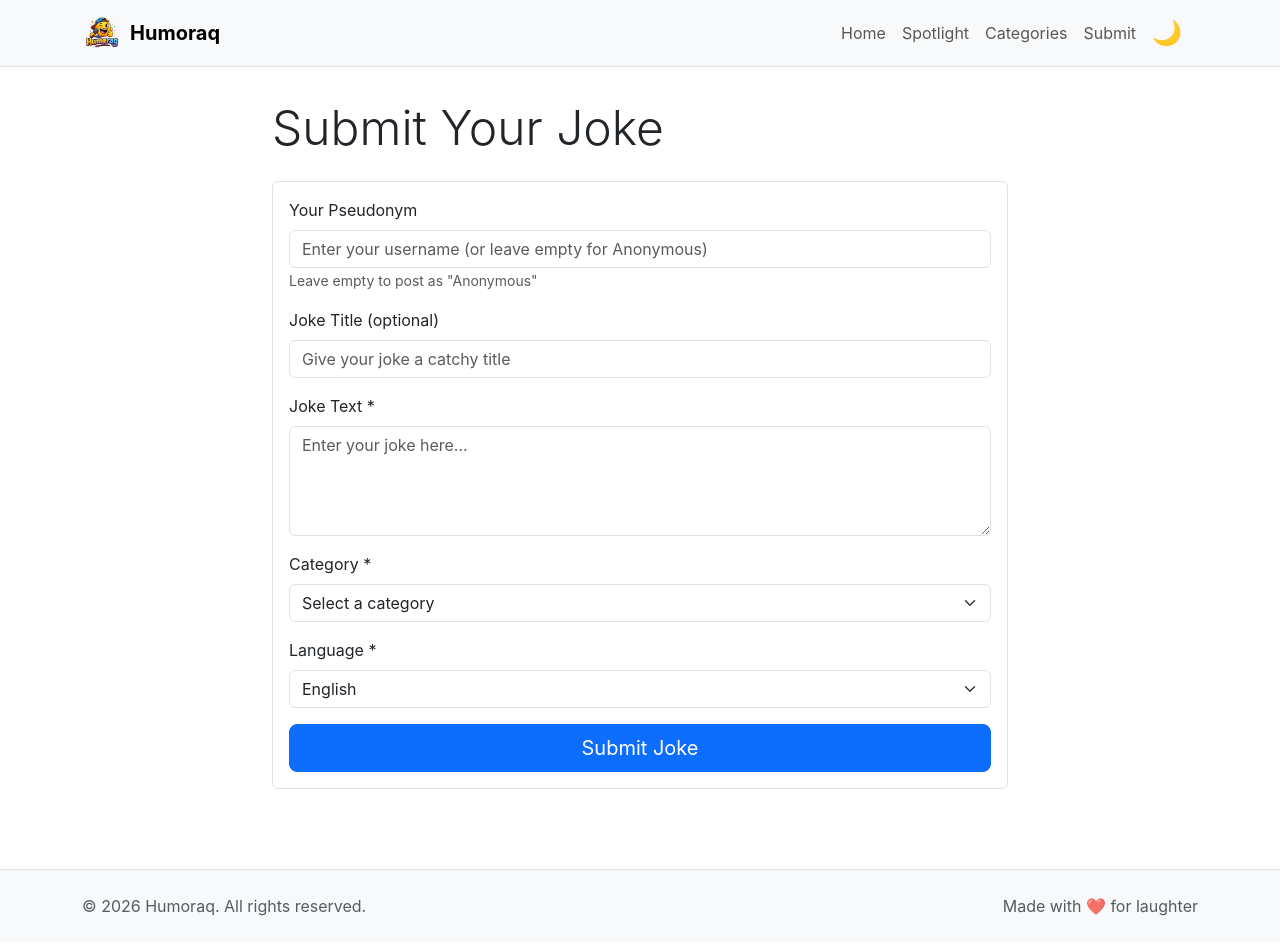
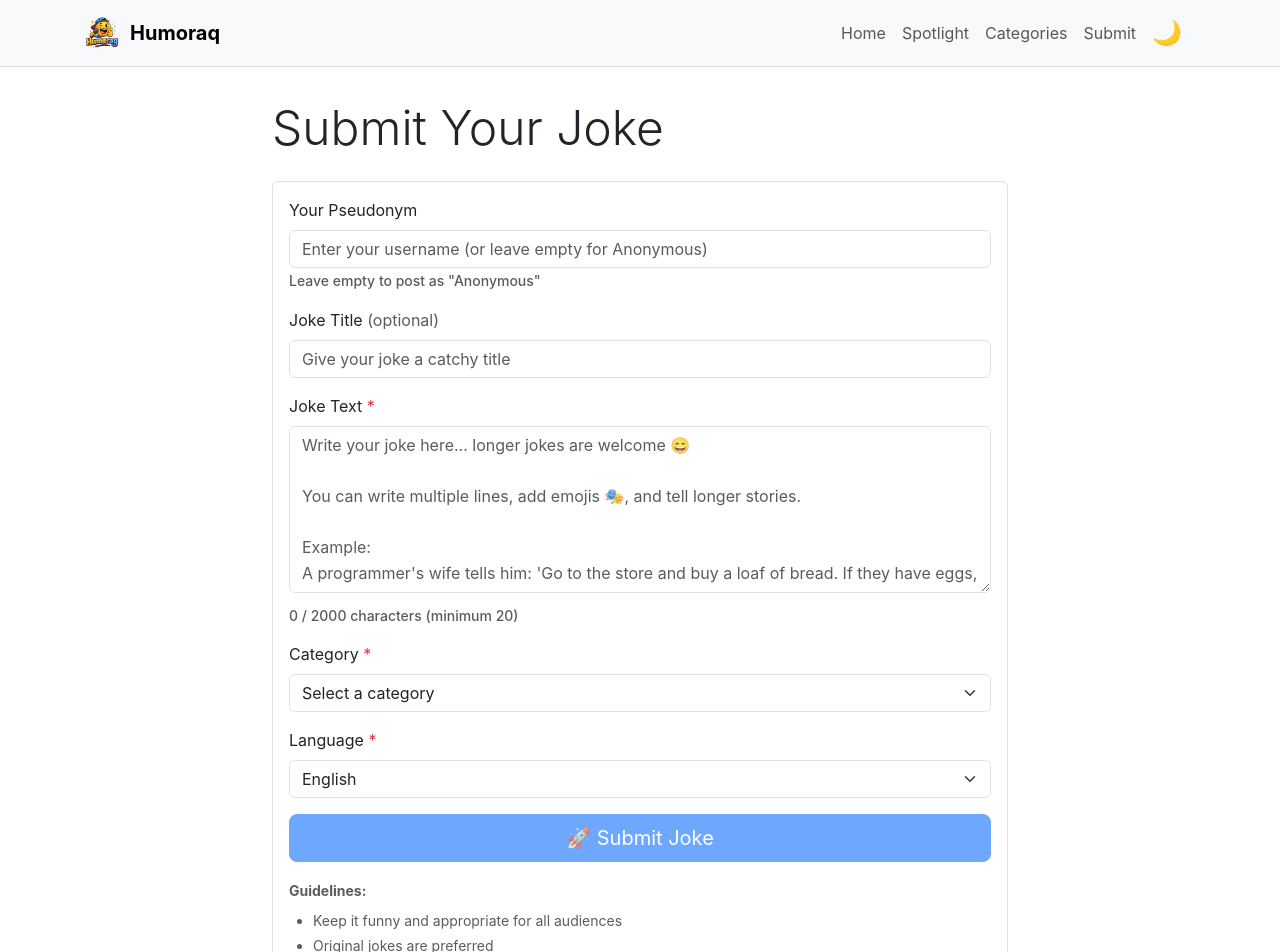
Before and after one commit to hmdait/humoraq, a Vue app: page /submit in a window 1280 px wide. Shown: the top 952 px of the page. Built offline with nearby package versions, Linux system fonts and the light colour scheme; no server answers.

Commit message:
fix: submission page -allowed longue jokes
Signed-off-by: Hamid Ait <hmdaitbjj@gmail.com>

```diff
--- a/src/views/SubmitView.vue
+++ b/src/views/SubmitView.vue
@@ -8,8 +8,12 @@
         <div class="card">
           <div class="card-body">
             <form @submit.prevent="handleSubmit">
+
+              <!-- Author Name -->
               <div class="mb-3">
-                  <label for="authorName" class="form-label">Your Pseudonym</label>
+                <label for="authorName" class="form-label">
+                  Your Pseudonym
+                </label>
                 <input
                   id="authorName"
                   v-model="formData.authorName"
@@ -23,8 +27,11 @@
                 </small>
               </div>
 
+              <!-- Joke Title (Optional) -->
               <div class="mb-3">
-                  <label for="title" class="form-label">Joke Title (optional)</label>
+                <label for="title" class="form-label">
+                  Joke Title <span class="text-muted">(optional)</span>
+                </label>
                 <input
                   id="title"
                   v-model="formData.title"
@@ -35,21 +42,89 @@
                 />
               </div>
 
+              <!-- Joke Text (Main Field) -->
               <div class="mb-3">
-                  <label for="jokeText" class="form-label">Joke Text *</label>
+                <label for="jokeText" class="form-label">
+                  Joke Text <span class="text-danger">*</span>
+                </label>
                 <textarea
                   id="jokeText"
+                  ref="jokeTextarea"
                   v-model="formData.text"
-                    class="form-control"
-                    rows="4"
-                    placeholder="Enter your joke here..."
+                  class="form-control joke-textarea"
+                  :class="{
+                    'is-invalid': showValidationError,
+                    'is-valid': isTextValid && formData.text.length > 0
+                  }"
+                  rows="6"
+                  placeholder="Write your joke here… longer jokes are welcome 😄
+
+You can write multiple lines, add emojis 🎭, and tell longer stories.
+
+Example:
+A programmer's wife tells him: 'Go to the store and buy a loaf of bread. If they have eggs, buy a dozen.'
+
+He comes back with 12 loaves of bread.
+
+'Why did you buy 12 loaves of bread?' she asks.
+
+He replies: 'They had eggs.'"
+                  @input="handleTextInput"
                   required
-                    maxlength="500"
                 ></textarea>
+
+                <!-- Character Counter -->
+                <div class="d-flex justify-content-between align-items-center mt-2">
+                  <small
+                    class="form-text"
+                    :class="{
+                      'text-danger': characterCount < minLength || characterCount > maxLength,
+                      'text-warning': characterCount >= maxLength - 100 && characterCount <= maxLength,
+                      'text-success': isTextValid,
+                      'text-muted': characterCount === 0
+                    }"
+                  >
+                    {{ characterCount }} / {{ maxLength }} characters
+                    <span v-if="characterCount < minLength">
+                      (minimum {{ minLength }})
+                    </span>
+                    <span v-if="characterCount >= maxLength - 100 && characterCount <= maxLength">
+                      ({{ maxLength - characterCount }} remaining)
+                    </span>
+                  </small>
+
+                  <button
+                    type="button"
+                    class="btn btn-sm btn-outline-secondary"
+                    @click="clearText"
+                    v-if="formData.text.length > 0"
+                  >
+                    Clear
+                  </button>
                 </div>
 
+                <!-- Validation Messages -->
+                <div v-if="showValidationError" class="invalid-feedback d-block">
+                  <span v-if="characterCount < minLength">
+                    ⚠️ Your joke must be at least {{ minLength }} characters long.
+                    ({{ minLength - characterCount }} more needed)
+                  </span>
+                  <span v-else-if="characterCount > maxLength">
+                    ⚠️ Your joke is too long! Maximum {{ maxLength }} characters allowed.
+                    ({{ characterCount - maxLength }} over limit)
+                  </span>
+                </div>
+
+                <div v-if="isTextValid && formData.text.length > 0" class="valid-feedback d-block">
+                  ✓ Perfect length!
+                </div>
+              </div>
+
+              <!-- Category -->
               <div class="mb-3">
-                  <label for="category" class="form-label">Category *</label>
+                <label for="category" class="form-label">
+                  Category <span class="text-danger">*</span>
+                </label>
                 <select
                   id="category"
                   v-model="formData.category"
@@ -57,16 +132,19 @@
                   required
                 >
                   <option value="">Select a category</option>
-                    <option value="tech">Tech</option>
-                    <option value="work">Work</option>
-                    <option value="animals">Animals</option>
-                    <option value="food">Food</option>
-                    <option value="general">General</option>
+                  <option value="general">😄 General</option>
+                  <option value="tech">💻 Tech</option>
+                  <option value="work">💼 Work</option>
+                  <option value="animals">🐶 Animals</option>
+                  <option value="food">🍕 Food</option>
                 </select>
               </div>
 
+              <!-- Language -->
               <div class="mb-3">
-                  <label for="language" class="form-label">Language *</label>
+                <label for="language" class="form-label">
+                  Language <span class="text-danger">*</span>
+                </label>
                 <select
                   id="language"
                   v-model="formData.language"
@@ -79,11 +157,12 @@
                 </select>
               </div>
 
+              <!-- Submit Button -->
               <div class="d-grid gap-2">
                 <button
                   type="submit"
                   class="btn btn-primary btn-lg"
-                    :disabled="submitting || submitted"
+                  :disabled="submitting || submitted || !isFormValid"
                 >
                   <span v-if="submitting">
                     <span class="spinner-border spinner-border-sm me-2" role="status"></span>
@@ -93,18 +172,33 @@
                     ✓ Submitted!
                   </span>
                   <span v-else>
-                      Submit Joke
+                    🚀 Submit Joke
                   </span>
                 </button>
               </div>
+
+              <!-- Submission Guidelines -->
+              <div class="mt-3">
+                <small class="text-muted">
+                  <strong>Guidelines:</strong>
+                  <ul class="mb-0 mt-2">
+                    <li>Keep it funny and appropriate for all audiences</li>
+                    <li>Original jokes are preferred</li>
+                    <li>Multi-line jokes and stories are welcome</li>
+                    <li>Use emojis to enhance your joke 😄</li>
+                  </ul>
+                </small>
+              </div>
             </form>
 
+            <!-- Success Message -->
             <div v-if="submitted" class="alert alert-success mt-4">
-                <strong>Thank you!</strong> Your joke has been published successfully.
+              <strong>🎉 Thank you!</strong> Your joke has been published successfully.
             </div>
 
+            <!-- Error Message -->
             <div v-if="errorMessage" class="alert alert-danger mt-4">
-                <strong>Error:</strong> {{ errorMessage }}
+              <strong>❌ Error:</strong> {{ errorMessage }}
             </div>
           </div>
         </div>
@@ -115,12 +209,17 @@
 </template>
 
 <script setup>
-import { ref, reactive, onMounted } from 'vue';
-import DefaultLayout from '../layouts/DefaultLayout.vue';
+import { ref, reactive, computed, onMounted, nextTick } from 'vue';
 import { createJoke } from '../services/jokeService';
 import { updateSEO } from '../utils/seo';
 import { trackJokeSubmit } from '../services/analyticsService';
+import DefaultLayout from '@/layouts/DefaultLayout.vue';
 
+// Validation constants
+const minLength = 20;
+const maxLength = 2000; // Increased to 2000 characters
+
+// Form data
 const formData = reactive({
   authorName: '',
   title: '',
@@ -129,18 +228,70 @@ const formData = reactive({
   language: 'en'
 });
 
+// Component state
 const submitting = ref(false);
 const submitted = ref(false);
 const errorMessage = ref('');
+const jokeTextarea = ref(null);
+const showValidationError = ref(false);
 
+// Computed properties
+const characterCount = computed(() => formData.text.length);
+
+const isTextValid = computed(() => {
+  return characterCount.value >= minLength && characterCount.value <= maxLength;
+});
+
+const isFormValid = computed(() => {
+  return (
+    isTextValid.value &&
+    formData.category !== '' &&
+    formData.language !== ''
+  );
+});
+
+// Auto-grow textarea
+const handleTextInput = () => {
+  showValidationError.value = false;
+
+  // Auto-resize textarea
+  if (jokeTextarea.value) {
+    jokeTextarea.value.style.height = 'auto';
+    jokeTextarea.value.style.height = jokeTextarea.value.scrollHeight + 'px';
+  }
+};
+
+// Clear text
+const clearText = () => {
+  formData.text = '';
+  showValidationError.value = false;
+
+  if (jokeTextarea.value) {
+    jokeTextarea.value.style.height = 'auto';
+  }
+};
+
+// Handle form submission
 const handleSubmit = async () => {
-  if (!formData.text.trim() || !formData.category || !formData.language) {
+  // Validate text length
+  if (!isTextValid.value) {
+    showValidationError.value = true;
+    errorMessage.value = '';
+
+    // Scroll to textarea
+    jokeTextarea.value?.scrollIntoView({ behavior: 'smooth', block: 'center' });
+    return;
+  }
+
+  // Validate required fields
+  if (!formData.category || !formData.language) {
     errorMessage.value = 'Please fill in all required fields.';
     return;
   }
 
   submitting.value = true;
   errorMessage.value = '';
+  showValidationError.value = false;
 
   try {
     await createJoke({
@@ -151,11 +302,12 @@ const handleSubmit = async () => {
       language: formData.language
     });
 
-    //Track joke submission
+    // Track submission
     trackJokeSubmit(formData.category, formData.language, 'user');
 
     submitted.value = true;
 
+    // Reset form after 3 seconds
     setTimeout(() => {
       submitted.value = false;
       formData.authorName = '';
@@ -163,6 +315,11 @@ const handleSubmit = async () => {
       formData.text = '';
       formData.category = '';
       formData.language = 'en';
+      showValidationError.value = false;
+
+      if (jokeTextarea.value) {
+        jokeTextarea.value.style.height = 'auto';
+      }
     }, 3000);
   } catch (error) {
     console.error('Error submitting joke:', error);
@@ -179,3 +336,62 @@ onMounted(() => {
   });
 });
 </script>
+
+<style scoped>
+.joke-textarea {
+  resize: vertical;
+  min-height: 150px;
+  max-height: 500px;
+  font-size: 1rem;
+  line-height: 1.6;
+  transition: border-color 0.15s ease-in-out, box-shadow 0.15s ease-in-out;
+}
+
+.joke-textarea:focus {
+  border-color: #86b7fe;
+  box-shadow: 0 0 0 0.25rem rgba(13, 110, 253, 0.25);
+}
+
+.joke-textarea.is-valid:focus {
+  border-color: #198754;
+  box-shadow: 0 0 0 0.25rem rgba(25, 135, 84, 0.25);
+}
+
+.joke-textarea.is-invalid:focus {
+  border-color: #dc3545;
+  box-shadow: 0 0 0 0.25rem rgba(220, 53, 69, 0.25);
+}
+
+/* Dark mode adjustments */
+.dark-mode .joke-textarea {
+  background-color: var(--card-bg);
+  color: var(--text-color);
+  border-color: var(--border-color);
+}
+
+.dark-mode .joke-textarea:focus {
+  background-color: var(--card-bg);
+  color: var(--text-color);
+}
+
+/* Character counter animation */
+.form-text {
+  transition: color 0.3s ease;
+  font-weight: 500;
+}
+
+/* Submit button disabled state */
+.btn-primary:disabled {
+  opacity: 0.6;
+  cursor: not-allowed;
+}
+
+/* Guidelines list */
+ul {
+  padding-left: 1.5rem;
+}
+
+ul li {
+  margin-bottom: 0.25rem;
+}
+</style>
```
Lines whose indentation alone changed are shown as unchanged.
